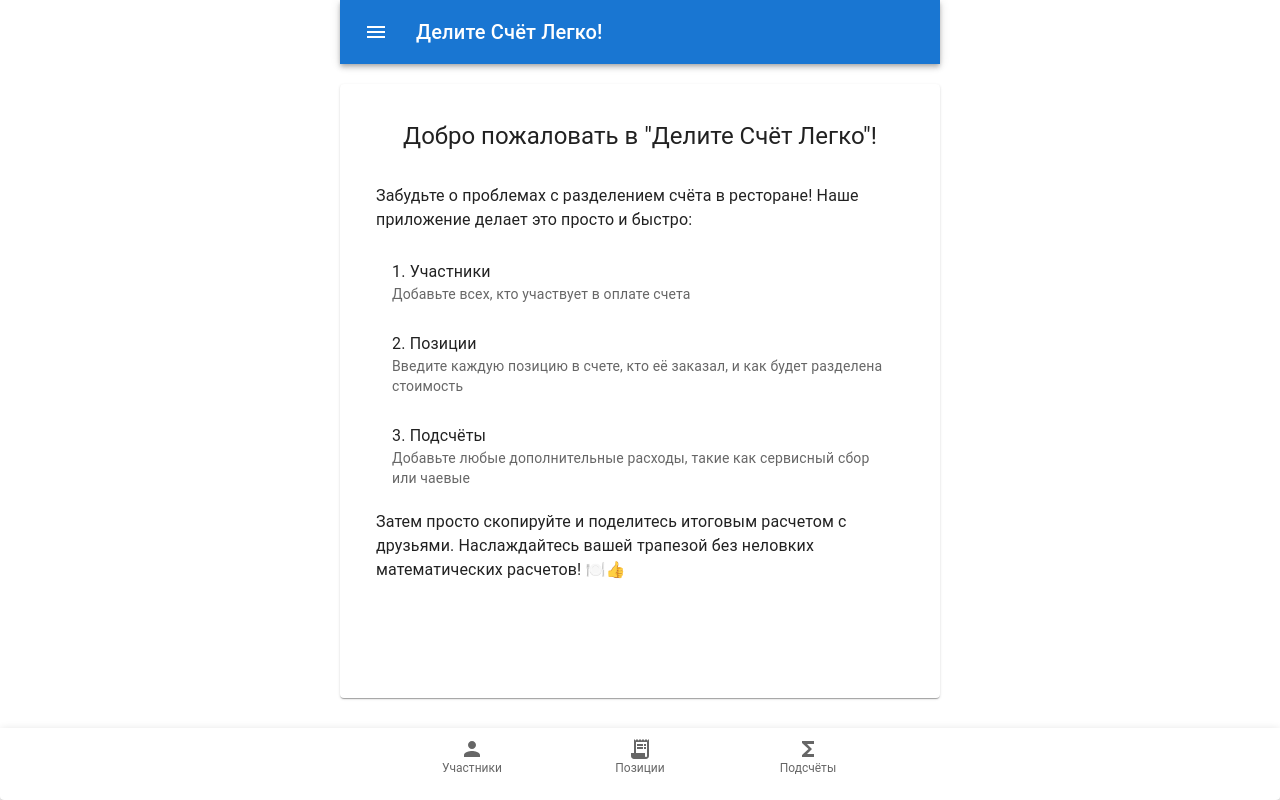
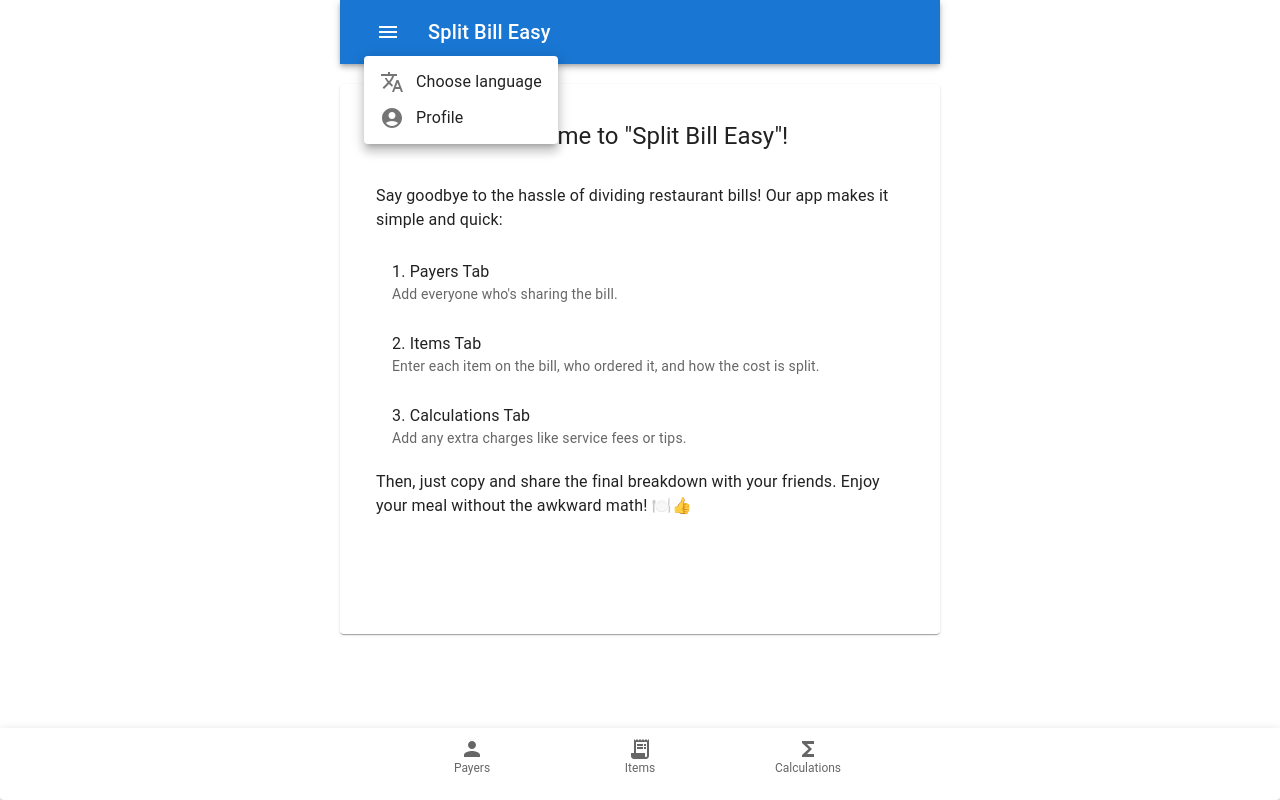
Before and after one commit to YuliyaMinsk/split-bill-easy, a React (Vite) app: page / in a window 1280 px wide. Both pictures are taken after a click on the button 376 px from the left and 32 px from the top of the page. Built offline with nearby package versions, Linux system fonts and the light colour scheme; no server answers.

Commit message:
SBE-17: add choose language

```diff
--- a/src/shared/i18n/i18n.ts
+++ b/src/shared/i18n/i18n.ts
@@ -9,6 +9,12 @@ const resources = {
     translation: {
       'Split Bill Easy': 'Split Bill Easy',
       'Welcome to React': 'Welcome to React and react-i18next',
+
+      // top navigation
+      'Choose language': 'Choose language',
+      'English': 'English',
+      'Russian': 'Russian',
+      'Profile': 'Profile',
 
       // bottom navigation
       'Payers': 'Payers',
@@ -70,6 +76,12 @@ const resources = {
     translation: {
       'Split Bill Easy': 'Делите Счёт Легко!',
       'Welcome to React': 'Добро пожаловать в React и react-i18next',
+
+      // top navigation
+      'Choose language': 'Выберите язык',
+      'English': 'Английский',
+      'Russian': 'Русский',
+      'Profile': 'Профиль',
 
       // bottom navigation
       'Payers': 'Участники',
@@ -134,7 +146,7 @@ i18n
   .use(initReactI18next) // passes i18n down to react-i18next
   .init({
     resources,
-    lng: 'rus', // language to use, more information here: https://www.i18next.com/overview/configuration-options#languages-namespaces-resources
+    lng: 'en', // language to use, more information here: https://www.i18next.com/overview/configuration-options#languages-namespaces-resources
     // you can use the i18n.changeLanguage function to change the language manually: https://www.i18next.com/overview/api#changelanguage
     // if you're using a language detector, do not define the lng option
 
--- /dev/null
+++ b/src/shared/ui/header-menu/index.tsx
@@ -0,0 +1,93 @@
+import { useState } from 'react';
+import { useTranslation } from 'react-i18next';
+import { IconButton, ListItemIcon, ListItemText, Menu, MenuItem } from '@mui/material';
+
+import MenuIcon from '@mui/icons-material/Menu';
+import TranslateIcon from '@mui/icons-material/Translate';
+import AccountCircle from '@mui/icons-material/AccountCircle';
+
+const HeaderMenu = (): JSX.Element => {
+  const { i18n, t } = useTranslation();
+  const [anchorEl, setAnchorEl] = useState<null | HTMLElement>(null);
+  const [languageMenuAnchorEl, setLanguageMenuAnchorEl] = useState<null | HTMLElement>(null);
+
+  const isMenuOpen = Boolean(anchorEl);
+  const isLanguageMenuOpen = Boolean(languageMenuAnchorEl);
+
+  const handleMenuOpen = (event: React.MouseEvent<HTMLElement>) => {
+    setAnchorEl(event.currentTarget);
+  };
+
+  const handleMenuClose = () => {
+    setAnchorEl(null);
+    setLanguageMenuAnchorEl(null);
+  };
+
+  const handleLanguageMenuOpen = (event: React.MouseEvent<HTMLElement>) => {
+    setLanguageMenuAnchorEl(event.currentTarget);
+  };
+
+  const handleLanguageChange = (language: string) => {
+    i18n.changeLanguage(language);
+    handleMenuClose();
+  };
+
+  return (
+    <div>
+      <IconButton
+        size="large"
+        edge="end"
+        aria-controls={isMenuOpen ? 'account-menu' : undefined}
+        aria-haspopup="true"
+        aria-expanded={isMenuOpen ? 'true' : undefined}
+        onClick={handleMenuOpen}
+        color="inherit"
+        sx={{ mr: 2 }}
+      >
+        <MenuIcon />
+      </IconButton>
+
+      <Menu
+        anchorEl={anchorEl}
+        id="basic-menu"
+        MenuListProps={{
+          'aria-labelledby': 'basic-button',
+        }}
+        open={isMenuOpen}
+        onClose={handleMenuClose}
+      >
+        <MenuItem onClick={handleLanguageMenuOpen}>
+          <ListItemIcon>
+            <TranslateIcon />
+          </ListItemIcon>
+          <ListItemText primary={t('Choose language')} />
+        </MenuItem>
+        <Menu
+          anchorEl={languageMenuAnchorEl}
+          open={isLanguageMenuOpen}
+          onClose={handleMenuClose}
+          anchorOrigin={{
+            vertical: 'top',
+            horizontal: 'right',
+          }}
+          transformOrigin={{
+            vertical: 'top',
+            horizontal: 'left',
+          }}
+        >
+          <MenuItem onClick={() => handleLanguageChange('en')}>{t('English')}</MenuItem>
+          <MenuItem onClick={() => handleLanguageChange('rus')}>{t('Russian')}</MenuItem>
+        </Menu>
+
+        <MenuItem onClick={handleMenuClose}>
+          <ListItemIcon>
+            <AccountCircle />
+          </ListItemIcon>
+          <ListItemText primary={t('Profile')} />
+        </MenuItem>
+      </Menu>
+    </div>
+  );
+};
+
+export { HeaderMenu };
--- a/src/shared/ui/header/index.tsx
+++ b/src/shared/ui/header/index.tsx
@@ -1,9 +1,9 @@
-import { Menu } from '@mui/icons-material';
-import { AppBar, IconButton, Link as MuiLink, Toolbar, Typography } from '@mui/material';
+import { AppBar, Link as MuiLink, Toolbar, Typography } from '@mui/material';
 import { Link as RouterLink } from 'react-router-dom';
 
 import { createPath } from '@/shared/utils';
 import { AppRoutes } from '@/shared/enums';
+import { HeaderMenu } from '@/shared/ui';
 
 type HeaderProps = {
   text: string;
@@ -13,9 +13,7 @@ const Header = ({ text }: HeaderProps): JSX.Element => {
   return (
     <AppBar position="sticky">
       <Toolbar>
-        <IconButton size="large" edge="start" color="inherit" aria-label="menu" sx={{ mr: 2 }}>
-          <Menu />
-        </IconButton>
+        <HeaderMenu />
         <Typography variant="h6" component="h1">
           <MuiLink
             component={RouterLink}
--- a/src/shared/ui/index.ts
+++ b/src/shared/ui/index.ts
@@ -2,3 +2,4 @@ export * from './field-with-percent';
 export * from './header';
 export * from './footer';
 export * from './main-layout';
+export * from './header-menu';
```
